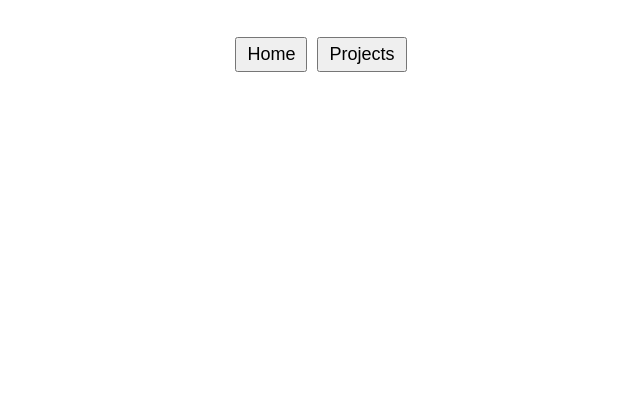
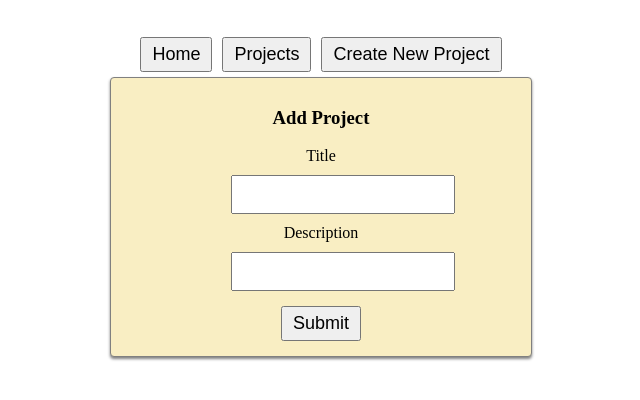
Before and after one commit to November-cohort-2023/M2_Week4_Day1, a React (Vite) app: page /projects/create in a window 1280 px wide. Before the commit this address had no page. Shown: the top 400 px of the page, without its empty margins (319-959 px from the left). Built offline with nearby package versions, Linux system fonts and the light colour scheme.

Commit message:
Finished code

```diff
--- a/src/App.jsx
+++ b/src/App.jsx
@@ -5,6 +5,8 @@ import { Routes, Route } from "react-router-dom"; // <== IMPORT
 import Navbar from "./components/Navbar";     // <== IMPORT
 import HomePage from "./pages/HomePage";     // <== IMPORT
 import ProjectListPage from "./pages/ProjectListPage";
+import ProjectDetailsPage from "./pages/ProjectDetailsPage";
+import CreateProjectPage from "./pages/CreateProjectPage";
 
 function App() {
   return (
@@ -16,6 +18,8 @@ function App() {
       <Routes>
         <Route path="/" element={ <HomePage /> } />
         <Route path="/projects" element={ <ProjectListPage /> } />
+        <Route path="/projects/:projectId" element={ <ProjectDetailsPage /> } />
+        <Route path="/projects/create" element={ <CreateProjectPage /> } />
       </Routes>
 
     </div>
--- a/src/components/Navbar.jsx
+++ b/src/components/Navbar.jsx
@@ -10,6 +10,10 @@ function Navbar() {
       <Link to="/projects">
         <button>Projects</button>
       </Link>
+
+      <Link to="/projects/create">
+        <button>Create New Project</button>
+      </Link>
     </nav>
   );
 }
--- /dev/null
+++ b/src/pages/CreateProjectPage.jsx
@@ -0,0 +1,66 @@
+import React, { useState } from 'react'
+
+import axios from 'axios'
+
+import {useNavigate} from 'react-router-dom'
+
+/*
+
+1. preventDefault for the submitting of the form
+
+2. create a state for each 1 one of my inputs
+
+3. change the state for every time the user types something in
+
+*/
+function CreateProjectPage() {
+
+    const [title,setTitle] = useState('')
+    const [description,setDescription] = useState('')
+
+    const navigate = useNavigate()
+
+
+    function handleSubmit(e){
+        e.preventDefault()
+
+        const newProject = {title:title,description:description}
+
+        axios.post('https://project-management-api-4641927fee65.herokuapp.com/projects',newProject)
+        .then(()=>{
+            /*
+            extra exercise: instead of going to /projects take the user to the page for the project
+            that was just created
+
+            */
+            navigate('/projects')
+        })
+        .catch(()=>{
+
+        })
+
+
+
+    }
+  return (
+    <div className='CreateProjectPage'>
+        <h3>Add Project</h3>
+
+        <form onSubmit={handleSubmit}>
+            <label>
+                Title
+                <input type="text" onChange={(e)=>{setTitle(e.target.value)}} />
+            </label>
+
+            <label>
+                Description
+                <input type="text" onChange={(e)=>{setDescription(e.target.value)}}/>
+            </label>
+            <button>Submit</button>
+        </form>
+
+    </div>
+  )
+}
+
+export default CreateProjectPage
--- /dev/null
+++ b/src/pages/ProjectDetailsPage.jsx
@@ -0,0 +1,44 @@
+import React, { useState , useEffect} from 'react'
+
+import { useParams } from 'react-router-dom'
+
+import axios from 'axios'
+
+/* Steps for GET with 1 resource
+
+    1. get the id from the URL with useParams
+
+*/
+function ProjectDetailsPage() {
+
+    const [project,setProject] = useState(null)
+
+    const {projectId} = useParams()
+    console.log(projectId)
+
+
+    useEffect(()=>{
+        axios.get(`https://project-management-api-4641927fee65.herokuapp.com/projects/${projectId}`)
+        .then((projectFromAPI)=>{
+            console.log(projectFromAPI.data)
+            setProject(projectFromAPI.data)
+        })
+        .catch((err)=>{
+            console.log(err)
+        })
+    },[projectId])
+
+  return (
+    <div className='ProjectDetailsPage'>
+        {!project && <p>Loading...</p>}
+        {project && (
+            <div>
+                <h1>{project.title}</h1>
+                <p>{project.description}</p>
+            </div>
+        )}
+    </div>
+  )
+}
+
+export default ProjectDetailsPage
--- a/src/pages/ProjectListPage.jsx
+++ b/src/pages/ProjectListPage.jsx
@@ -1,5 +1,7 @@
 import {useState,useEffect} from 'react'
 import axios from 'axios'
+
+import {Link} from 'react-router-dom'
 
   /*
     1. create a state to hold the value for all my projects
@@ -31,7 +33,9 @@ function ProjectListPage() {
         {projects.map((oneProject)=>{
             return(
                 <div key={oneProject.id} className='ProjectCard card'>
+                    <Link to={`/projects/${oneProject.id}`}>
                     <h3>{oneProject.title}</h3>
+                    </Link>
                 </div>
             )
         })}
```
